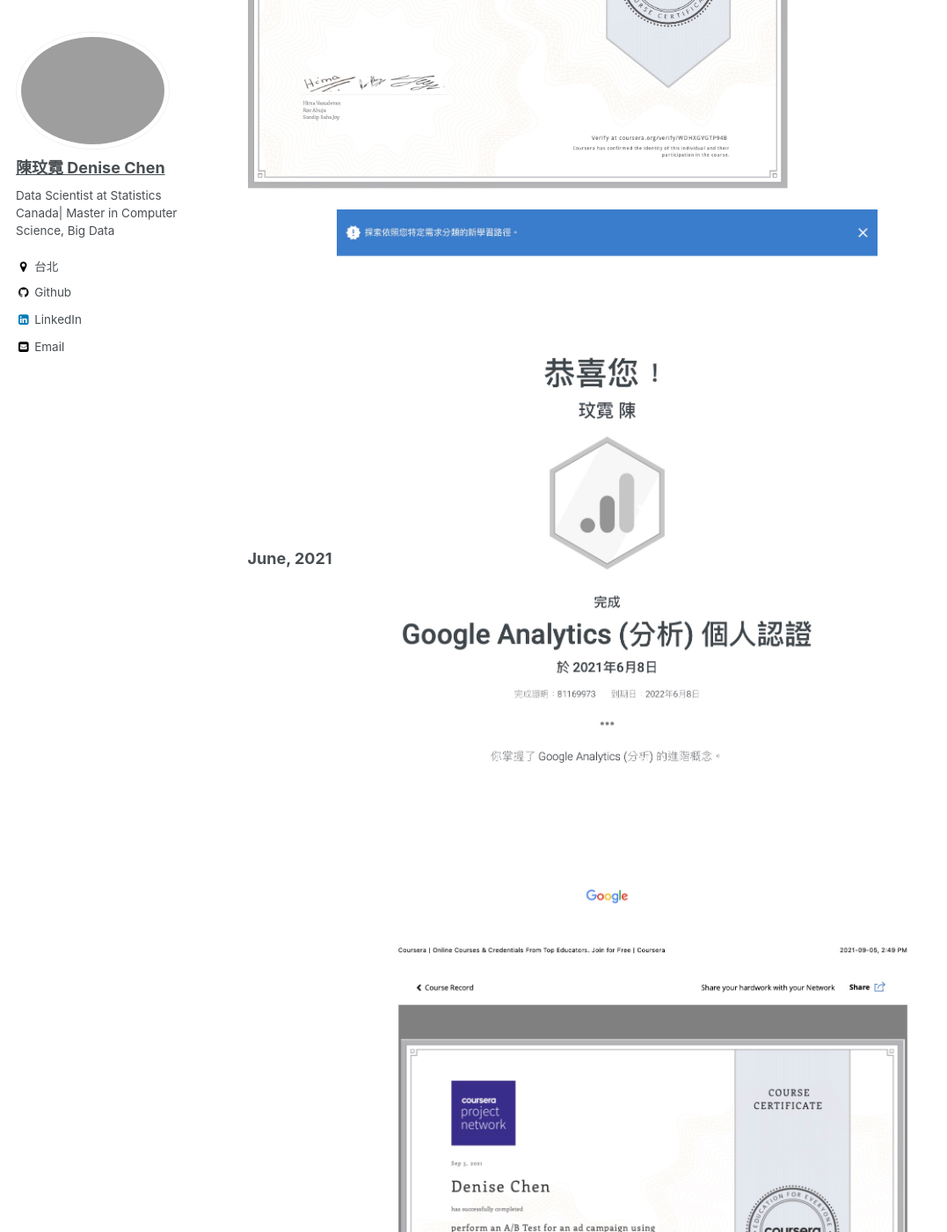
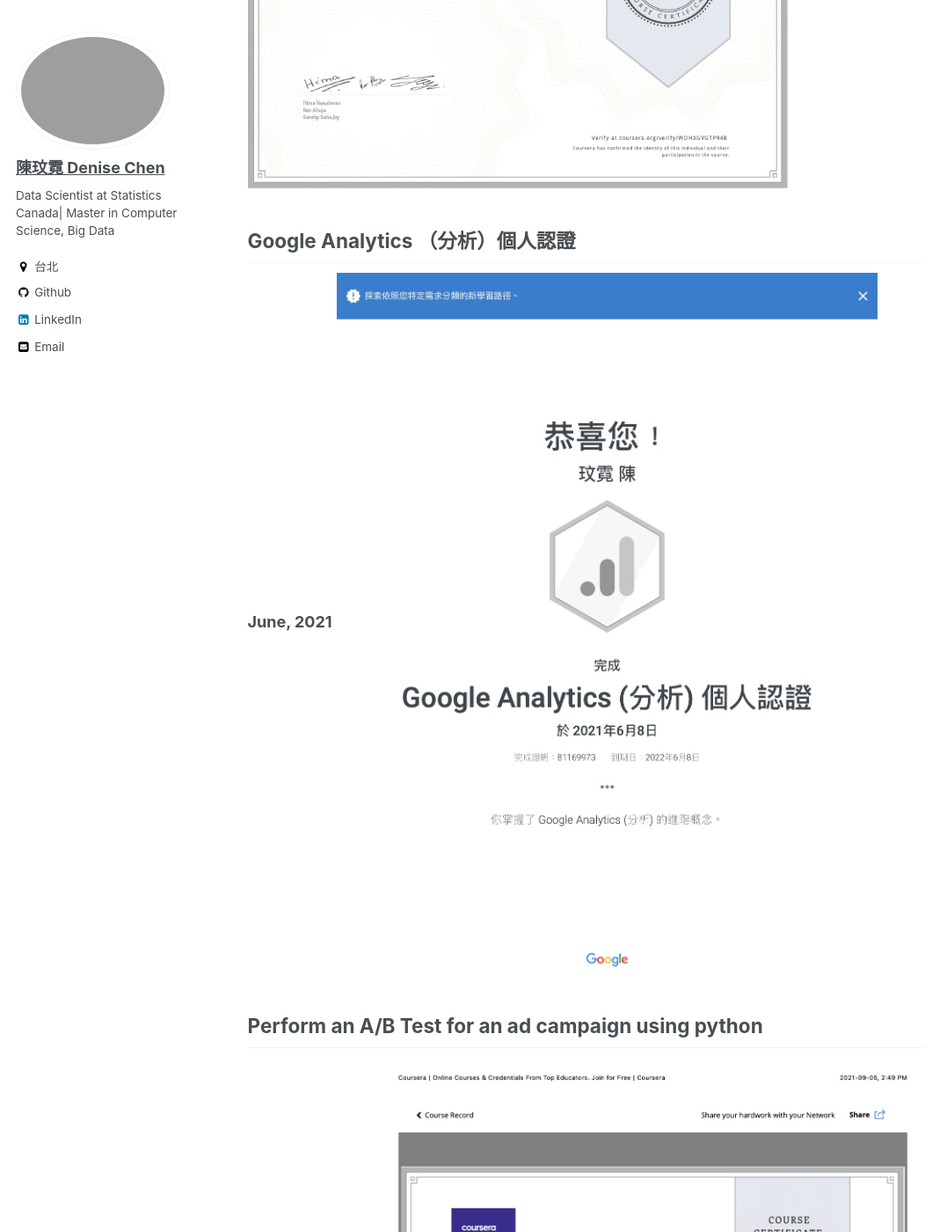
Before and after one commit to denisechendd/denichendd.github.io, a Jekyll site: the page built from _pages/certificates.md, in a window 1280 px wide and 1400 px high, scrolled down 11718 px. Shown: the whole window at 88% size, without its empty margins (0-1077 px from the left). Built offline with Jekyll 4.4.1, drawn with Linux system fonts in a browser that asks for light colours.

Commit message:
update website3

```diff
--- a/_pages/certificates.md
+++ b/_pages/certificates.md
@@ -136,8 +136,10 @@
 
 <img src="/images/Online_certi/certificate_21.jpg" width="80%" height="80%">
 
+## Google Analytics （分析）個人認證
 **June, 2021**
 <img src="/images/Online_certi/Google_Analytics.jpg" width="80%" height="80%">
 
+## Perform an A/B Test for an ad campaign using python
 **September, 2021**
 <img src="/images/Online_certi/certificate_22.jpg" width="80%" height="80%">
```
